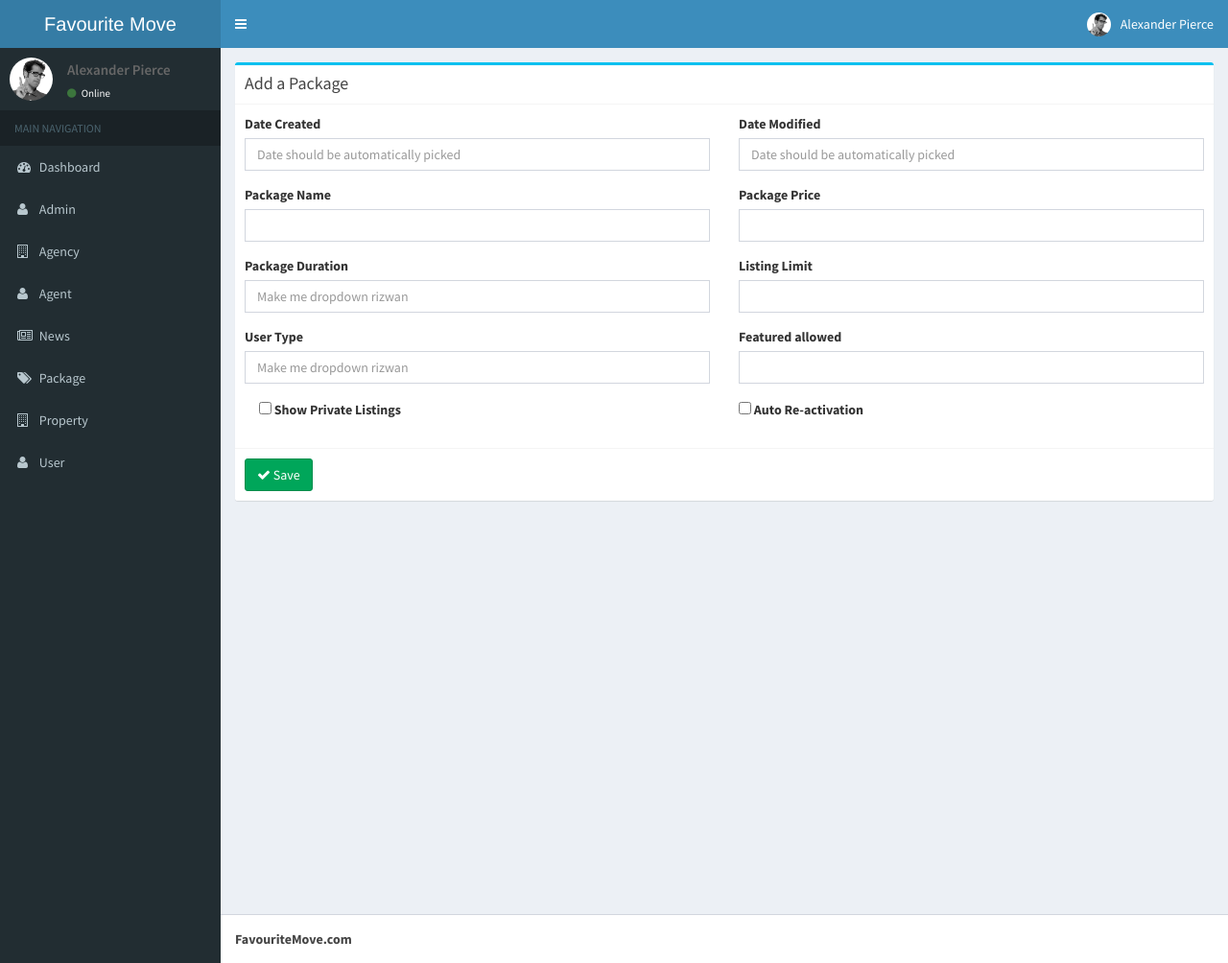
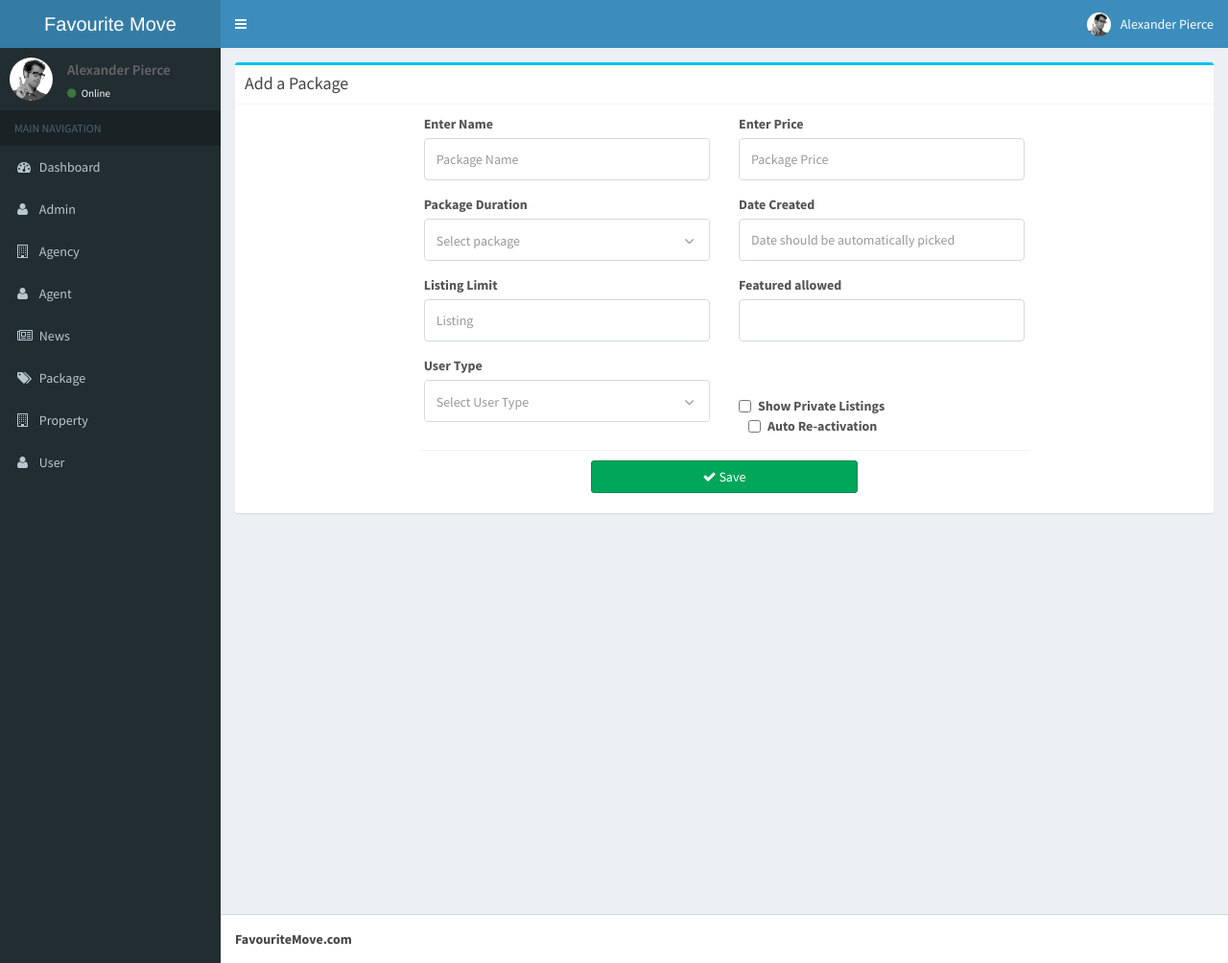
Before and after one commit to qasim902/favmove1, a CodeIgniter app: page /favmove1/index.php/package/add in a window 1280 px wide. Shown: the whole page at 96% size. Run offline with CodeIgniter, Linux system fonts and the light colour scheme; data that the repository does not hold is empty; some libraries are stand-ins or nearby versions.

Commit message:
package add page

```diff
--- a/application/views/layouts/main.php
+++ b/application/views/layouts/main.php
@@ -336,7 +336,17 @@
         <script src="<?php echo site_url('resources/js/global.js');?>"></script>
 
         <script src="https://maps.googleapis.com/maps/api/js?callback=myMap"></script>
-
+    <script>
+    jQuery(document).ready(function() {
+        jQuery("#packges_d").change(function() {
+            if (jQuery(this).val() === 'days'){
+                jQuery('#daily_pac').show();
+            } else {
+                jQuery('#daily_pac').hide();
+            }
+        });
+    });
+    </script>
 
     </body>
 </html>
--- a/application/views/package/add.php
+++ b/application/views/package/add.php
@@ -6,8 +6,63 @@
             </div>
             <?php echo form_open('package/add'); ?>
           	<div class="box-body">
+					<div class="col-sm-1 col-md-2"></div>
+					<div class="col-sm-10 col-md-8">
+						<div class="callus clearfix border_radius submit_property">
           		<div class="row clearfix">
 
+
+					<!-- <div class="col-md-6">
+						<label for="date_modified" class="control-label">Date Modified</label>
+						<div class="form-group">
+							<input type="text" name="date_modified" placeholder="Date should be automatically picked" value="<?php echo $this->input->post('date_modified'); ?>" class="has-datetimepicker form-control" id="date_modified" />
+						</div>
+					</div> -->
+					<div class="col-md-6">
+						<label for="package_name" class="control-label">Enter Name</label>
+						<div class="form-group">
+							<input type="text" name="package_name" placeholder="Package Name" autofocus value="<?php echo $this->input->post('package_name'); ?>" class="form-control" id="package_name" />
+							<span class="text-danger"><?php echo form_error('package_name');?></span>
+						</div>
+					</div>
+					<div class="col-md-6">
+						<label for="package_price" class="control-label">Enter Price</label>
+						<div class="form-group">
+							<input type="text" name="package_price" placeholder="Package Price" autofocus  value="<?php echo $this->input->post('package_price'); ?>" class="form-control" id="package_price" />
+							<span class="text-danger"><?php echo form_error('package_price');?></span>
+						</div>
+					</div>
+					<div class="col-md-6">
+						<label for="package_days" class="control-label">Package Duration</label>
+
+						<!-- <input type="text" name="package_days" placeholder="Make me dropdown rizwan" value="<?php echo $this->input->post('package_days'); ?>" class="form-control" id="package_days" /> -->
+						<div class="single-query">
+							<div class="intro">
+								<select id="packges_d" name="package_id" class="form-control">
+									<option value="">Select package</option>
+									<option value="yearly">Yearly</option>
+									<option value="monthly">Monthly</option>
+									<option value="weekly">Weekly</option>
+									<option value="days">Days</option>
+									<!-- <?php
+										foreach($package_days as $package)
+										{
+											$selected = ($package['id'] == $this->input->post('package_id')) ? ' selected="selected"' : "";
+
+											echo '<option value="'.$package['id'].'" '.$selected.'>'.$package['package_name'].'</option>';
+										}
+									?> -->
+								</select>
+							</div>
+							<span class="text-danger"><?php echo form_error('package_days');?></span>
+						</div>
+					</div>
+					<div id="daily_pac" class="col-md-6" style="display:none">
+						<label for="date_created" class="control-label">Days Package</label>
+						<div class="form-group">
+							<input type="text" name="package_days" placeholder="Enter Days" value="" class="form-control" id="package_days" />
+						</div>
+					</div>
 					<div class="col-md-6">
 						<label for="date_created" class="control-label">Date Created</label>
 						<div class="form-group">
@@ -15,36 +70,9 @@
 						</div>
 					</div>
 					<div class="col-md-6">
-						<label for="date_modified" class="control-label">Date Modified</label>
-						<div class="form-group">
-							<input type="text" name="date_modified" placeholder="Date should be automatically picked" value="<?php echo $this->input->post('date_modified'); ?>" class="has-datetimepicker form-control" id="date_modified" />
-						</div>
-					</div>
-					<div class="col-md-6">
-						<label for="package_name" class="control-label">Package Name</label>
-						<div class="form-group">
-							<input type="text" name="package_name" value="<?php echo $this->input->post('package_name'); ?>" class="form-control" id="package_name" />
-							<span class="text-danger"><?php echo form_error('package_name');?></span>
-						</div>
-					</div>
-					<div class="col-md-6">
-						<label for="package_price" class="control-label">Package Price</label>
-						<div class="form-group">
-							<input type="text" name="package_price" value="<?php echo $this->input->post('package_price'); ?>" class="form-control" id="package_price" />
-							<span class="text-danger"><?php echo form_error('package_price');?></span>
-						</div>
-					</div>
-					<div class="col-md-6">
-						<label for="package_days" class="control-label">Package Duration</label>
-						<div class="form-group">
-							<input type="text" name="package_days" placeholder="Make me dropdown rizwan" value="<?php echo $this->input->post('package_days'); ?>" class="form-control" id="package_days" />
-							<span class="text-danger"><?php echo form_error('package_days');?></span>
-						</div>
-					</div>
-					<div class="col-md-6">
 						<label for="num_listing_limit" class="control-label">Listing Limit</label>
 						<div class="form-group">
-							<input type="text" name="num_listing_limit" value="<?php echo $this->input->post('num_listing_limit'); ?>" class="form-control" id="num_listing_limit" />
+							<input type="text" placeholder="Listing" name="num_listing_limit" value="<?php echo $this->input->post('num_listing_limit'); ?>" class="form-control" id="num_listing_limit" />
 							<span class="text-danger"><?php echo form_error('num_listing_limit');?></span>
 						</div>
 					</div>
@@ -55,13 +83,7 @@
 <!--							<span class="text-danger">--><?php //echo form_error('currency_code');?><!--</span>-->
 <!--						</div>-->
 <!--					</div>-->
-					<div class="col-md-6">
-						<label for="user_type" class="control-label">User Type</label>
-						<div class="form-group">
-							<input type="text" name="user_type" placeholder="Make me dropdown rizwan" value="<?php echo $this->input->post('user_type'); ?>" class="form-control" id="user_type" />
-							<span class="text-danger"><?php echo form_error('user_type');?></span>
-						</div>
-					</div>
+
 <!--					<div class="col-md-6">-->
 <!--						<label for="num_images_limit" class="control-label">Num Images Limit</label>-->
 <!--						<div class="form-group">-->
@@ -79,8 +101,23 @@
 					<div class="col-md-6">
 						<label for="num_featured_limit" class="control-label">Featured allowed</label>
 						<div class="form-group">
-							<input type="number" name="num_featured_limit" value="<?php echo $this->input->post('num_featured_limit'); ?>" class="form-control" id="num_featured_limit" />
+							<input type="number" min="0"  name="num_featured_limit" value="<?php echo $this->input->post('num_featured_limit'); ?>" class="form-control" id="num_featured_limit" />
 							<span class="text-danger"><?php echo form_error('num_featured_limit');?></span>
+						</div>
+					</div>
+					<div class="col-md-6">
+						<label for="user_type" class="control-label">User Type</label>
+						<div class="form-group">
+							<div class="single-query">
+								<div class="intro">
+									<select name="user_type" class="form-control">
+										<option value="" selected="" disabled="">Select User Type</option>
+										<option value="agent">Agent</option>
+										<option value="user">User</option>
+									</select>
+								</div>
+								<span class="text-danger"><?php echo form_error('user_type');?></span>
+							</div>
 						</div>
 					</div>
 <!--					<div class="col-md-6">-->
@@ -90,25 +127,34 @@
 <!--							<span class="text-danger">--><?php //echo form_error('forarea');?><!--</span>-->
 <!--						</div>-->
 <!--					</div>-->
-				</div>
-                <div class="col-md-6">
-                    <div class="form-group">
-                        <input type="checkbox" name="show_private_listings" value="1"  id="show_private_listings" />
-                        <label for="show_private_listings" class="control-label">Show Private Listings</label>
-                    </div>
+
+                <div class="col-md-6 top30">
+                    <div class="form-group top10">
+                        <label for="show_private_listings" class="checkbox-inline"><input name="show_private_listings" type="checkbox" value="1" id="show_private_listings">Show Private Listings</label>
+						<label for="auto_activation" class="checkbox-inline"><input name="auto_activation"  type="checkbox" value="1" id="auto_activation">Auto Re-activation</label>
+					</div>
                 </div>
-                <div class="col-md-6">
+                <!-- <div class="col-md-6">
                     <div class="form-group">
                         <input type="checkbox" name="auto_activation" value="1"  id="auto_activation" />
                         <label for="auto_activation" class="control-label">Auto Re-activation</label>
                     </div>
-                </div>
+				</div> -->
 			</div>
-          	<div class="box-footer">
-            	<button type="submit" class="btn btn-success">
-            		<i class="fa fa-check"></i> Save
-            	</button>
-          	</div>
+
+			<div class="box-footer">
+				<div class="col-md-6 col-md-offset-3">
+					<button type="submit" class="btn btn-block btn-success">
+						<i class="fa fa-check"></i> Save
+					</button>
+				</div>
+			</div>
+			</div>
+			</div>
+			<div class="col-sm-1 col-md-2"></div>
+			<div class="col-sm-4"></div>
+			</div>
+
             <?php echo form_close(); ?>
       	</div>
     </div>
```
